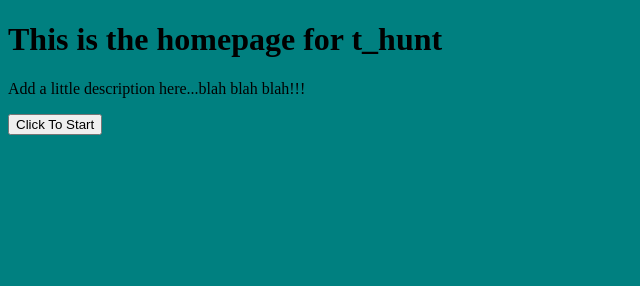
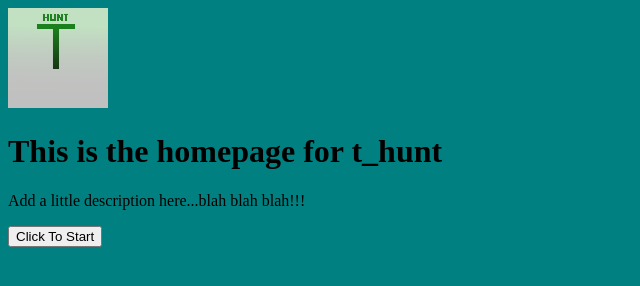
Before and after one commit to vermavivek951/t_hunt, a plain HTML site: page index.html in a window 1280 px wide. Shown: the whole page, without its empty margins (0-640 px from the left). Drawn offline with Linux system fonts and the light colour scheme.

Commit message:
added logo

```diff
--- a/index.html
+++ b/index.html
@@ -7,6 +7,7 @@
     </head>
 
     <body>
+        <img src="./images/logo.png" alt="some sort of logo was supposed to show up here" />
         <h1>This is the homepage for t_hunt</h1>
         <p>Add a little description here...blah blah blah!!! </p>
         <a href="./html/ques1.html"><button type="button" name="start"> Click To Start </button></a>
```
Also changed, not shown: images/logo.png (added).
